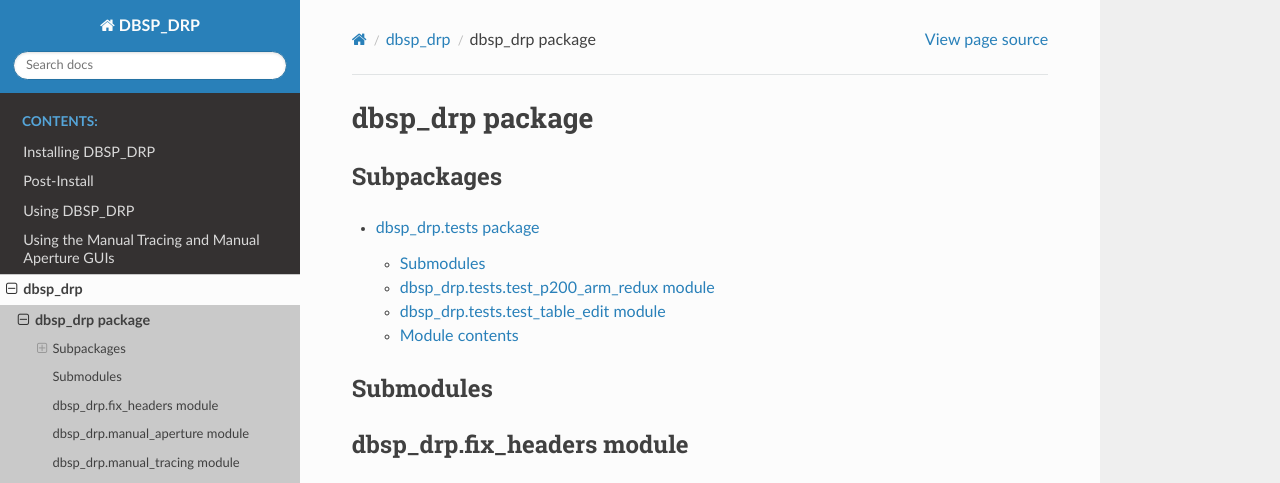
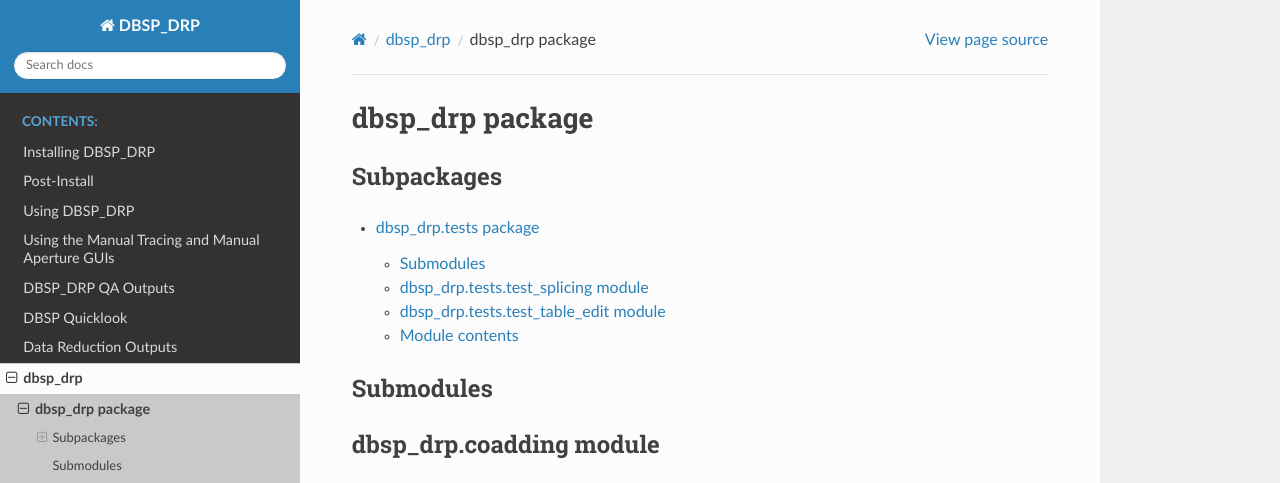
Before and after one commit to finagle29/DBSP_DRP, a Sphinx documentation site: the page built from docs/source/dbsp_drp.rst, in a window 1280 px wide and 1400 px high. Shown: the top 483 px of the window. Built offline with Sphinx 7.4.7 and the Read the Docs theme 2.0.0, drawn with Linux system fonts in a browser that asks for light colours; some of the changed text lies outside the part shown; grey boxes are pictures that could not be loaded.

Commit message:
quicklook plotting improvements and doc updates

```diff
--- a/docs/source/dbsp_drp.rst
+++ b/docs/source/dbsp_drp.rst
@@ -12,10 +12,34 @@
 Submodules
 ----------
 
+dbsp\_drp.coadding module
+-------------------------
+
+.. automodule:: dbsp_drp.coadding
+   :members:
+   :undoc-members:
+   :show-inheritance:
+
 dbsp\_drp.fix\_headers module
 -----------------------------
 
 .. automodule:: dbsp_drp.fix_headers
+   :members:
+   :undoc-members:
+   :show-inheritance:
+
+dbsp\_drp.fluxing module
+------------------------
+
+.. automodule:: dbsp_drp.fluxing
+   :members:
+   :undoc-members:
+   :show-inheritance:
+
+dbsp\_drp.gui\_helpers module
+-----------------------------
+
+.. automodule:: dbsp_drp.gui_helpers
    :members:
    :undoc-members:
    :show-inheritance:
@@ -36,18 +60,42 @@
    :undoc-members:
    :show-inheritance:
 
-dbsp\_drp.p200\_arm\_redux module
----------------------------------
+dbsp\_drp.p200\_redux module
+----------------------------
 
-.. automodule:: dbsp_drp.p200_arm_redux
+.. automodule:: dbsp_drp.p200_redux
    :members:
    :undoc-members:
    :show-inheritance:
 
-dbsp\_drp.p200\_redux module
-----------------------------
+dbsp\_drp.qa module
+-------------------
 
-.. automodule:: dbsp_drp.p200_redux
+.. automodule:: dbsp_drp.qa
+   :members:
+   :undoc-members:
+   :show-inheritance:
+
+dbsp\_drp.quicklook module
+--------------------------
+
+.. automodule:: dbsp_drp.quicklook
+   :members:
+   :undoc-members:
+   :show-inheritance:
+
+dbsp\_drp.reduction module
+--------------------------
+
+.. automodule:: dbsp_drp.reduction
+   :members:
+   :undoc-members:
+   :show-inheritance:
+
+dbsp\_drp.splicing module
+-------------------------
+
+.. automodule:: dbsp_drp.splicing
    :members:
    :undoc-members:
    :show-inheritance:
@@ -60,6 +108,14 @@
    :undoc-members:
    :show-inheritance:
 
+dbsp\_drp.telluric module
+-------------------------
+
+.. automodule:: dbsp_drp.telluric
+   :members:
+   :undoc-members:
+   :show-inheritance:
+
 Module contents
 ---------------
 
--- a/docs/source/dbsp_drp.tests.rst
+++ b/docs/source/dbsp_drp.tests.rst
@@ -4,10 +4,10 @@
 Submodules
 ----------
 
-dbsp\_drp.tests.test\_p200\_arm\_redux module
----------------------------------------------
+dbsp\_drp.tests.test\_splicing module
+-------------------------------------
 
-.. automodule:: dbsp_drp.tests.test_p200_arm_redux
+.. automodule:: dbsp_drp.tests.test_splicing
    :members:
    :undoc-members:
    :show-inheritance:
--- a/docs/source/index.rst
+++ b/docs/source/index.rst
@@ -13,9 +13,10 @@
    installing
    usage
    manual_extraction
+   qa
+   quicklook
+   outputs
    modules
-   qa
-   outputs
 
 
 Indices and tables
--- a/environment.yml
+++ b/environment.yml
@@ -9,7 +9,7 @@
 - scipy >= 1.4
 - matplotlib >= 3.1
 - pyside2 >= 5.12
-- pypeit >= 1.2.0
+- pypeit == 1.3.3
 - pytest >= 3.0.7
 - yattag >= 1.13
 - tqdm >= 4.52
```
Also changed, not shown: docs/source/quicklook.rst (added, +54 -0 lines), 3 other files.
